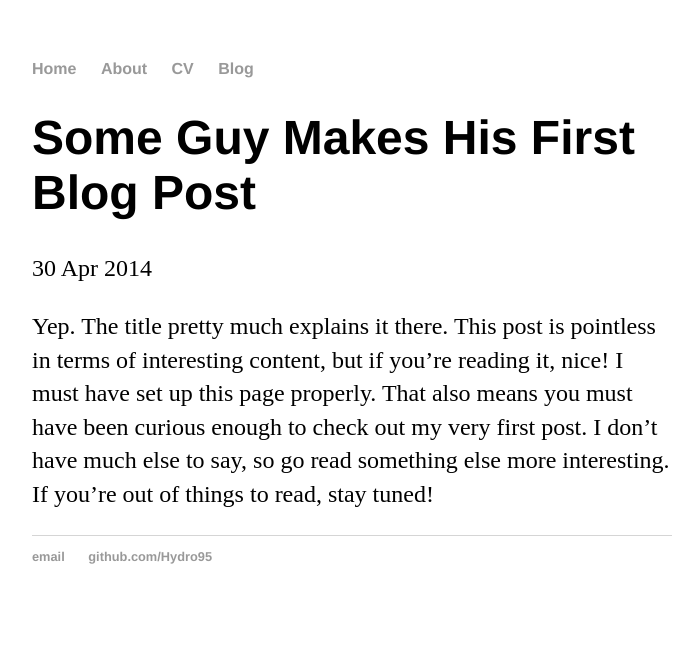
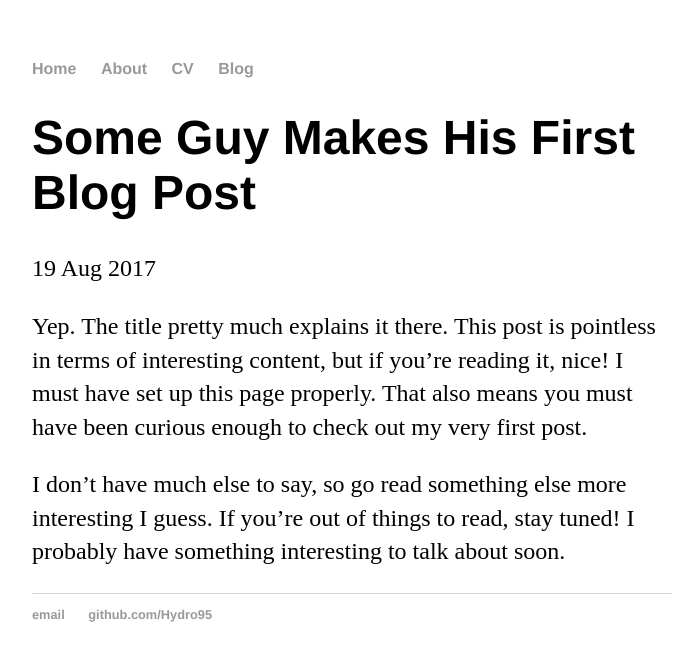
Before and after one commit to Hydro95/Hydro95.github.io, a Jekyll site: the page built from _posts/2017-08-19-my-first-post.md, in a window 1280 px wide. Shown: the top 661 px of the page, without its empty margins (288-987 px from the left). Built offline with Jekyll 4.4.1, drawn with Linux system fonts in a browser that asks for light colours.

Commit message:
corrected blog post

```diff
--- a/_posts/2017-08-19-my-first-post.md
+++ b/_posts/2017-08-19-my-first-post.md
@@ -1,7 +1,9 @@
 ---
 layout: post
 title: "Some Guy Makes His First Blog Post"
-date: 2014-04-30
+date: 2017-08-19
 ---
 
-Yep. The title pretty much explains it there. This post is pointless in terms of interesting content, but if you're reading it, nice! I must have set up this page properly. That also means you must have been curious enough to check out my very first post. I don't have much else to say, so go read something else more interesting. If you're out of things to read, stay tuned!
+Yep. The title pretty much explains it there. This post is pointless in terms of interesting content, but if you're reading it, nice! I must have set up this page properly. That also means you must have been curious enough to check out my very first post.
+
+I don't have much else to say, so go read something else more interesting I guess. If you're out of things to read, stay tuned! I probably have something interesting to talk about soon.
```
